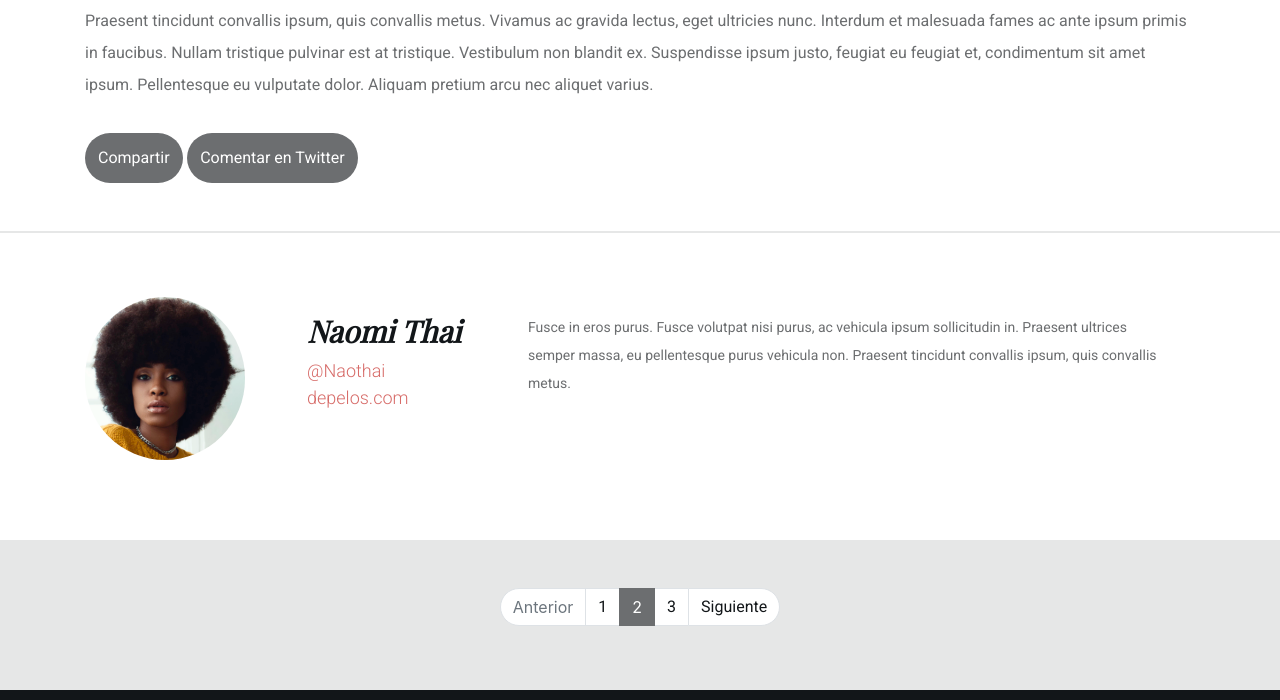
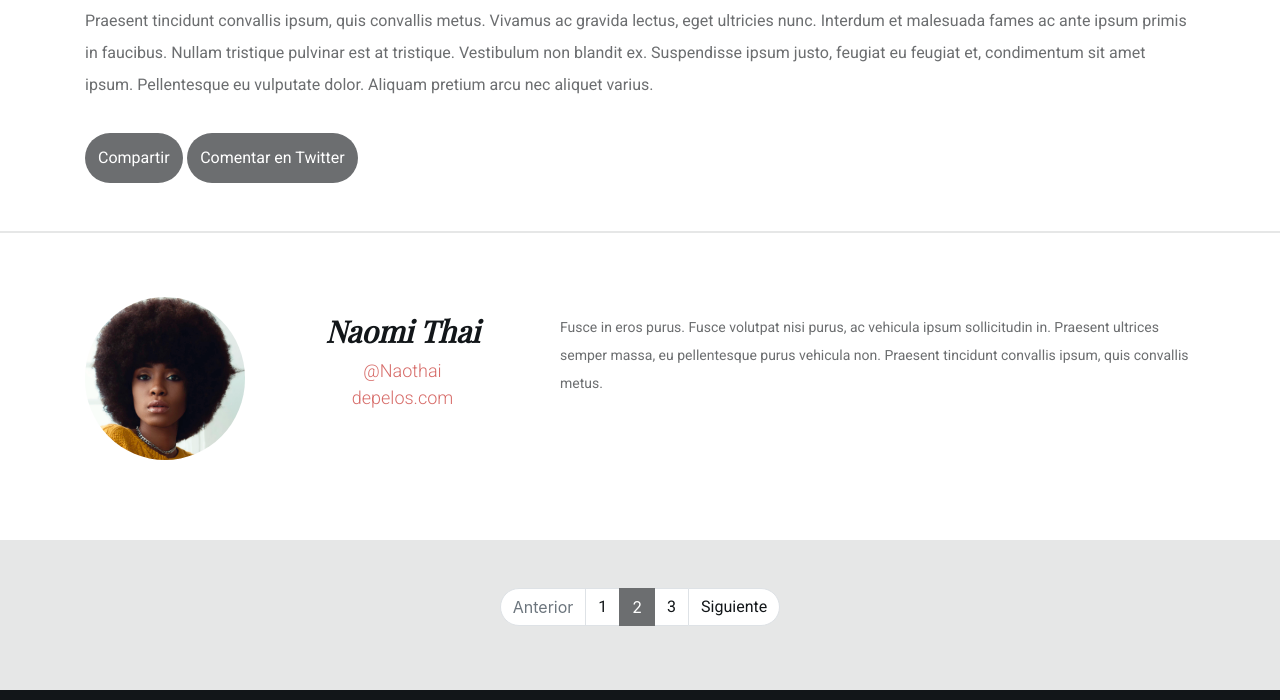
Before and after one commit to RojaVictoria/Blog-Barbershop, a plain HTML site: page index.html in a window 1280 px wide. Shown: the part 1499-2199 px from the top of the page. Drawn offline with nearby package versions, Linux system fonts and the light colour scheme; a web font is replaced by a local one.

Commit message:
third commit

```diff
--- a/assets/sass/layout/_autor.scss
+++ b/assets/sass/layout/_autor.scss
@@ -6,11 +6,6 @@
     &__img {
         border-radius: 50%;
         margin-top: -1em;
-    }
-
-    &__coldos {
-        margin-left: 2em;
-        margin-right: -4em;
     }
 
     h2 {
--- a/index.html
+++ b/index.html
@@ -48,24 +48,26 @@
         <p class="blog__parrafo">Suspendisse vel lobortis lectus, eu convallis mauris. Praesent id odio imperdiet, tincidunt ex a, aliquam libero. Duis ultricies nisi nulla, eget cursus nibh interdum tempus. Integer sodales tincidunt imperdiet. Aenean ornare at tortor sed facilisis. Nulla gravida turpis ac ullamcorper iaculis. Cras fringilla felis id nibh efficitur ornare. Aenean accumsan orci sit amet semper eleifend. </p>
         <p class="blog__parrafo">Proin quis tortor ante. Cras fermentum urna a felis placerat, eget malesuada ipsum placerat. Fusce scelerisque, leo quis auctor lacinia, mauris justo porta enim, eget dictum nisi sapien eget ex.</p>
         <p class="blog__parrafo">Fusce in eros purus. Fusce volutpat nisi purus, ac vehicula ipsum sollicitudin in. Praesent ultrices semper massa, eu pellentesque purus vehicula non. Praesent tincidunt convallis ipsum, quis convallis metus. Vivamus ac gravida lectus, eget ultricies nunc. Interdum et malesuada fames ac ante ipsum primis in faucibus. Nullam tristique pulvinar est at tristique. Vestibulum non blandit ex. Suspendisse ipsum justo, feugiat eu feugiat et, condimentum sit amet ipsum. Pellentesque eu vulputate dolor. Aliquam pretium arcu nec aliquet varius.</p>
-        <button type="button" class="btn blog__boton blog__boton--hover">Compartir</button>
-        <button type="button" class="btn blog__boton blog__boton--hover">Comentar en Twitter</button>
+        <button type="button" class="btn">Compartir</button>
+        <button type="button" class="btn">Comentar en Twitter</button>
     </section>
     <!--Sección de autor-->
     <hr>
-    <section class="autor container">
+    <section class="autor">
+        <div class="container">
             <div class="row">
-            <div class="col-lg-2">
+                <div class="col-lg-2 d-flex justify-content-center">
                     <img src="assets/img/naomi-thai.png" alt="Naomi Thai" class="autor__img">
                 </div>
-            <div class="col-lg-3 autor__coldos">
+                <div class="col-lg-3 text-center">
                     <h2>Naomi Thai</h2>
-                <a href="" class="autor__link autor__link--hover">@Naothai</a>
+                    <a href="">@Naothai</a>
                     <br>
-                <a href="" class="autor__link autor__link--hover">depelos.com</a>
+                    <a href="">depelos.com</a>
                 </div>
-            <div class="col-lg-7">
-                <p class="autor__descripcion">Fusce in eros purus. Fusce volutpat nisi purus, ac vehicula ipsum sollicitudin in. Praesent ultrices semper massa, eu pellentesque purus vehicula non. Praesent tincidunt convallis ipsum, quis convallis metus.</p>
+                <div class="col-lg-7 d-none d-md-flex">
+                    <p>Fusce in eros purus. Fusce volutpat nisi purus, ac vehicula ipsum sollicitudin in. Praesent ultrices semper massa, eu pellentesque purus vehicula non. Praesent tincidunt convallis ipsum, quis convallis metus.</p>
+                </div>
             </div>
         </div>
     </section>
```
Also changed, not shown: assets/sass/abstracts/_mixins.scss (deleted). Lines whose indentation alone changed are shown as unchanged.
